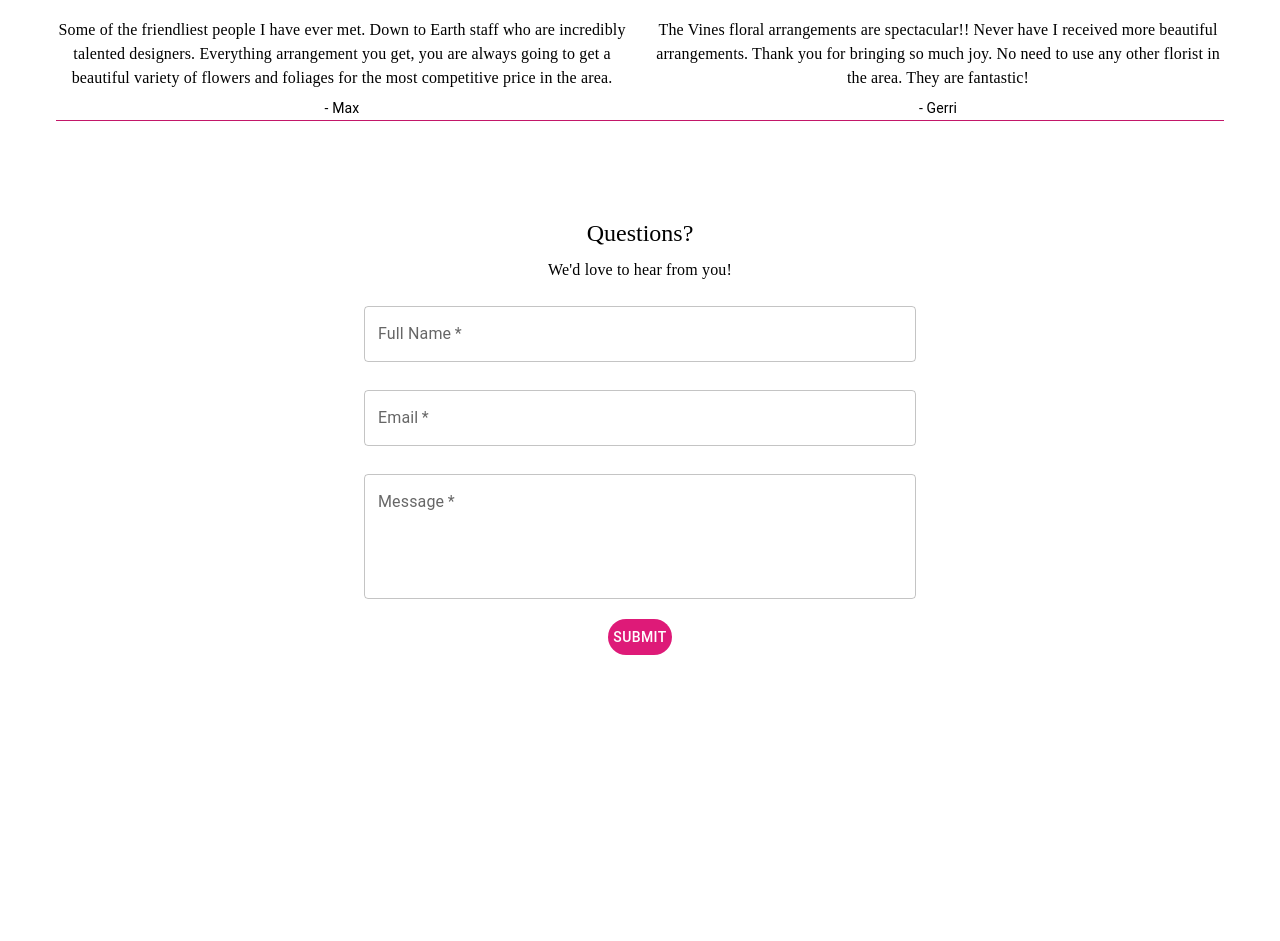
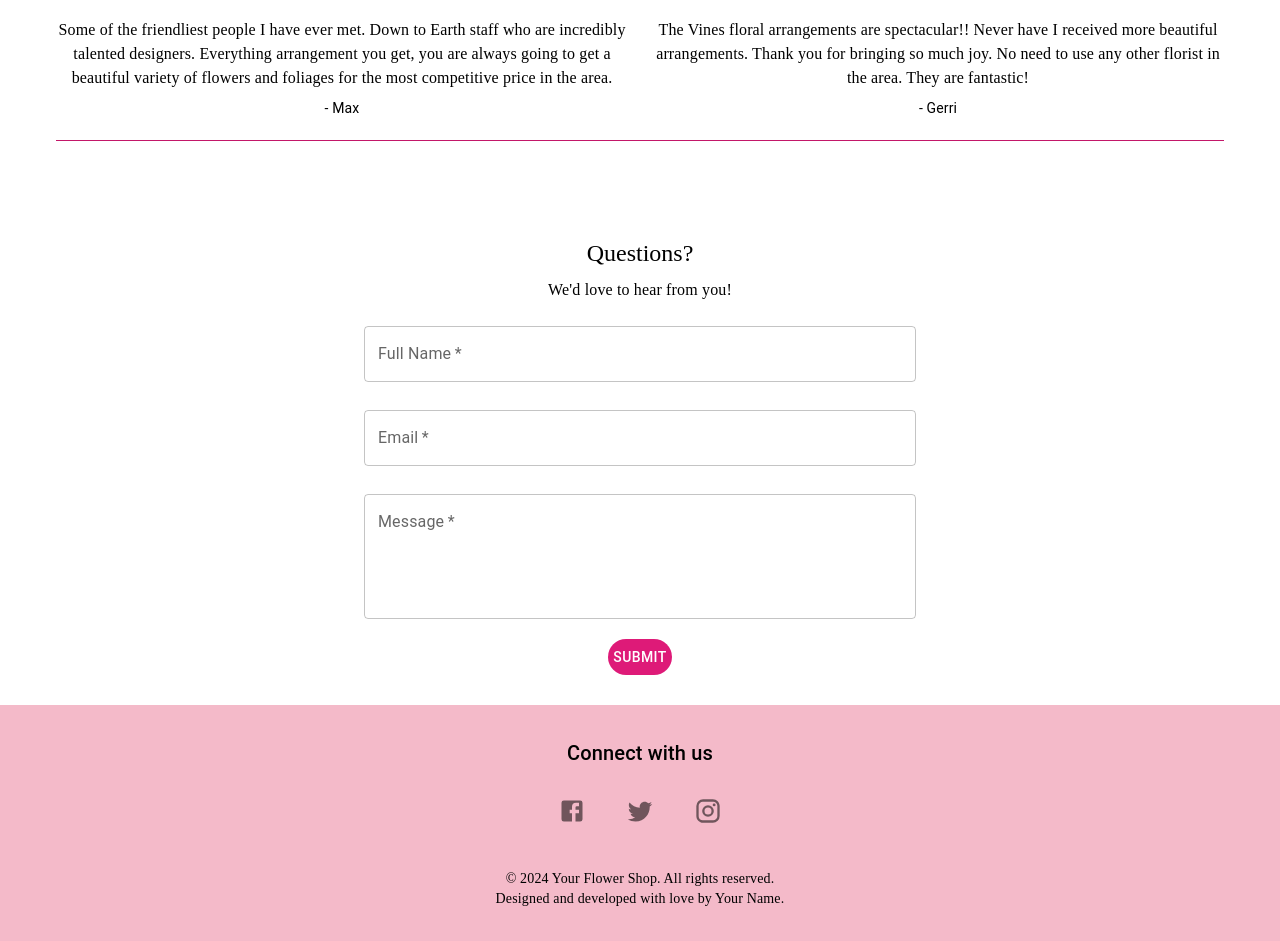
Before and after one commit to KendiN/the_vines_flowers, a React (Create React App) app: page / in a window 1280 px wide. Shown: the part 1540-2481 px from the top of the page. Before the commit the page ends 2195 px from the top, so only its background shows below. Built offline with nearby package versions, Linux system fonts and the light colour scheme.

Commit message:
feat: add Footer component

```diff
--- a/src/App.tsx
+++ b/src/App.tsx
@@ -6,6 +6,7 @@ import Banner from './components/Banner';
 import FeaturedCategories from './components/Categories';
 import Testimonials from './components/Testimonials';
 import ContactForm from './components/ContactForm';
+import Footer from './components/Footer';
 
 
 function App() {
@@ -29,6 +30,7 @@ function App() {
       <Testimonials />
       <ContactForm />
     </Container>
+    <Footer />
     </ThemeProvider>
 
   );
--- /dev/null
+++ b/src/components/Footer.tsx
@@ -0,0 +1,34 @@
+import React from 'react';
+import { Typography, Box, IconButton } from '@mui/material';
+import FacebookIcon from '@mui/icons-material/Facebook';
+import TwitterIcon from '@mui/icons-material/Twitter';
+import InstagramIcon from '@mui/icons-material/Instagram';
+
+const Footer = () => {
+  return (
+    <Box sx={{ backgroundColor: "#F4BAC9", padding: '2rem', textAlign: 'center', marginTop: '30px' }}>
+      <Typography variant="h6" gutterBottom>
+        Connect with us
+      </Typography>
+      <Box sx={{ display: 'flex', justifyContent: 'center', gap: '1rem', marginTop: '1rem' }}>
+        <IconButton aria-label="facebook" size="large">
+          <FacebookIcon fontSize="inherit" />
+        </IconButton>
+        <IconButton aria-label="twitter" size="large">
+          <TwitterIcon fontSize="inherit" />
+        </IconButton>
+        <IconButton aria-label="instagram" size="large">
+          <InstagramIcon fontSize="inherit" />
+        </IconButton>
+      </Box>
+      <Typography variant="body2" style={{ fontFamily: 'Raleway', marginTop: '2rem' }}>
+        © 2024 Your Flower Shop. All rights reserved.
+      </Typography>
+      <Typography variant="body2" style={{ fontFamily: 'Raleway' }}>
+        Designed and developed with love by Your Name.
+      </Typography>
+    </Box>
+  );
+};
+
+export default Footer;
--- a/src/components/Testimonials.tsx
+++ b/src/components/Testimonials.tsx
@@ -37,7 +37,7 @@ const Testimonials = () => {
           <Typography variant="subtitle1" style={{ fontSize: '14px' }}>{testimonials[3].name}</Typography>
         </Grid>
       </Grid>
-      <Divider style={{ backgroundColor: '#DE1A78', marginBottom: '20px' }} /> {/* Colored line */}
+      <Divider style={{ backgroundColor: '#DE1A78', marginBottom: '20px', marginTop: "20px" }} /> {/* Colored line */}
     </Box>
   );
 };
```
